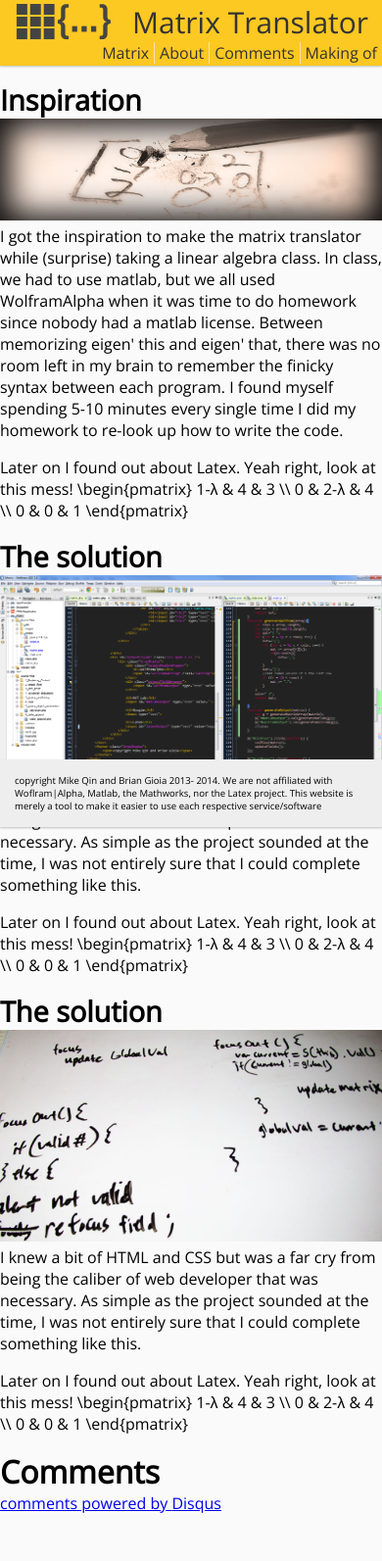
After one commit to 1mike12/matrix-translator, a PHP site: page /makingof.php in a window 390 px wide. The commit adds this page. Shown: the whole page at 98% size. Run offline with PHP 8.4, Linux system fonts and the light colour scheme; style sheets or scripts are compiled from the project's sources; some libraries are stand-ins or nearby versions.

Commit message:
added comments.php, makingof.php 	added some preliminary content to makingof
todo:
fix responsive on matrix page. widths broken again
fix footer not goign to bottom on comments.php
make buttons for row+,-

```diff
--- /dev/null
+++ b/css/makingof.css
@@ -0,0 +1,2 @@
+.article img {
+  max-width: 100%; }
--- a/css/style.css
+++ b/css/style.css
@@ -30,13 +30,13 @@ h1, h2, h3, h4, h5 {
   padding: 0;
   margin: 0; }
 
-h1 {
+#wrapper p {
+  margin-top: 0; }
+#wrapper h1 {
   font-size: 2em; }
-
-h2 {
+#wrapper h2 {
   font-size: 1.8em; }
-
-h3 {
+#wrapper h3 {
   font-size: 1.2em; }
 
 /*temporary background colors */
@@ -83,24 +83,24 @@ header {
       color: #333;
       display: block;
       text-decoration: none;
-      font-size: 100%; }
+      font-size: 16px; }
       header ul a:hover, header ul a:visited:hover {
         color: #FFF; }
 
 /*matrix */
-#matrixWrapper {
+#wrapper #matrixWrapper {
   width: 100%;
   float: left;
   margin-right: -315px; }
-  #matrixWrapper #matrixWrapperInner {
+  #wrapper #matrixWrapper #matrixWrapperInner {
     margin-right: 315px; }
-    #matrixWrapper #matrixWrapperInner #matrixOptions {
+    #wrapper #matrixWrapper #matrixWrapperInner #matrixOptions {
       margin-bottom: 15px; }
-      #matrixWrapper #matrixWrapperInner #matrixOptions input[type="text"] {
+      #wrapper #matrixWrapper #matrixWrapperInner #matrixOptions input[type="text"] {
         width: 3em; }
-      #matrixWrapper #matrixWrapperInner #matrixOptions input[type="button"] {
+      #wrapper #matrixWrapper #matrixWrapperInner #matrixOptions input[type="button"] {
         background: #fcc822; }
-    #matrixWrapper #matrixWrapperInner #matrixCanvas {
+    #wrapper #matrixWrapper #matrixWrapperInner #matrixCanvas {
       /*ACTUAL MATRIX TABLE INSIDE THIS CANVAS*/
       overflow: auto; }
 
--- a/footer.php
+++ b/footer.php
@@ -1,5 +1,5 @@
 <footer id="footer" class="dropShadow">
     <div id="footerPadding">
-        <span>copyright Mike Qin and Brian Gioia</span>
+        <span>copyright Mike Qin and Brian Gioia 2013- <?php echo date("Y");?>. We are not affiliated with Woflram|Alpha, Matlab, the Mathworks,  nor the Latex project. This website is merely a tool to make it easier to use each respective service/software</span>
     </div>
 </footer>
--- a/head.php
+++ b/head.php
@@ -19,6 +19,7 @@
     <link rel="stylesheet" href="css/style.css" />
     <link rel="stylesheet" href="css/about.css" />
     <link rel="stylesheet" href="css/matrix.css" />
+    <link rel="stylesheet" href="css/makingof.css" />
 
     <title>Matrix Translator</title>
 </head>
--- a/header.php
+++ b/header.php
@@ -11,7 +11,8 @@
         <ul>
             <li><a href="index.php">Matrix</a></li>
             <li><a href="about.php">About</a></li>
-            <li><a href="about.php">Making of</a></li>
+            <li><a href="comments.php">Comments</a></li>
+            <li><a href="makingof.php">Making of</a></li>
         </ul>
         <div style="clear:both"></div>
     </div>
--- /dev/null
+++ b/makingof.php
@@ -0,0 +1,65 @@
+<!DOCTYPE html>
+<html>
+    <?php include 'head.php' ?>
+    <body>
+        <?php include 'header.php' ?>
+        <div id="wrapper">
+            <div class="belt">
+                <div class="article">
+                    <h2>Inspiration</h2>
+                    <img src="making_of_images/broken_pencil.jpg" alt="broken pencil"/>
+                    <div class="articleContent">
+                        <p>
+                            I got the inspiration to make the matrix translator while (surprise) taking a linear algebra class. In class, we had to use matlab, but we all used WolframAlpha when it was time to do homework since nobody had a matlab license. Between memorizing eigen' this and eigen' that, there was no room left in my brain to remember the finicky syntax between each program. I found myself spending 5-10 minutes every single time I did my homework to re-look up how to write the code.</p>
+                        <p>
+                            Later on I found out about Latex. Yeah right, look at this mess! \begin{pmatrix} 1-λ & 4 & 3 \\ 0 & 2-λ & 4 \\ 0 & 0 & 1 \end{pmatrix}
+                        </p>
+                    </div>
+                </div>
+                <div class="article">
+                    <h2>The solution</h2>
+                    <img src="making_of_images/finishded_wolfram_translation.png" alt="finished code of wolfram translation"/>
+                    <div class="articleContent">
+                        <p>I knew a bit of HTML and CSS but was a far cry from being the caliber of web developer that was necessary. As simple as the project sounded at the time, I was not entirely sure that I could complete something like this.
+                        </p>
+                        <p>
+                            Later on I found out about Latex. Yeah right, look at this mess! \begin{pmatrix} 1-λ & 4 & 3 \\ 0 & 2-λ & 4 \\ 0 & 0 & 1 \end{pmatrix}
+                        </p>
+                    </div>
+                </div>
+                <div class="article">
+                    <h2>The solution</h2>
+                    <img src="making_of_images/whiteboard_brainstorming.JPG" alt="finished code of wolfram translation"/>
+                    <div class="articleContent">
+                        <p>I knew a bit of HTML and CSS but was a far cry from being the caliber of web developer that was necessary. As simple as the project sounded at the time, I was not entirely sure that I could complete something like this.
+                        </p>
+                        <p>
+                            Later on I found out about Latex. Yeah right, look at this mess! \begin{pmatrix} 1-λ & 4 & 3 \\ 0 & 2-λ & 4 \\ 0 & 0 & 1 \end{pmatrix}
+                        </p>
+                    </div>
+                </div>
+                <div id="diqusWrapper">
+                    <h1>Comments</h1>
+                    <div id="disqus_thread"></div>
+                    <script type="text/javascript">
+                        /* * * CONFIGURATION VARIABLES: EDIT BEFORE PASTING INTO YOUR WEBPAGE * * */
+                        var disqus_shortname = 'matrixtranslator'; // required: replace example with your forum shortname
+
+                        /* * * DON'T EDIT BELOW THIS LINE * * */
+                        (function() {
+                            var dsq = document.createElement('script');
+                            dsq.type = 'text/javascript';
+                            dsq.async = true;
+                            dsq.src = '//' + disqus_shortname + '.disqus.com/embed.js';
+                            (document.getElementsByTagName('head')[0] || document.getElementsByTagName('body')[0]).appendChild(dsq);
+                        })();
+                    </script>
+                    <noscript>Please enable JavaScript to view the <a href="http://disqus.com/?ref_noscript">comments powered by Disqus.</a></noscript>
+                    <a href="http://disqus.com" class="dsq-brlink">comments powered by <span class="logo-disqus">Disqus</span></a>
+
+                </div>
+            </div>
+        </div>
+        <?php include 'footer.php' ?>
+    </body>
+</html>
--- a/scripts/script.js
+++ b/scripts/script.js
@@ -194,6 +194,10 @@ $(document).ready(function() {
         $("#latexOutput").val(generateLatex(array, currentBracketType));
     }
 
+    $("#latexButtons").on("click","input", function(){
+        generateOutput(matrixTable);
+    });
+
     //trigger field expansion
     $("#matrix").on("focus", "input:text", function() {
         var $this = $(this);
--- /dev/null
+++ b/scss/makingof.scss
@@ -0,0 +1,3 @@
+.article{
+    img{max-width:100%;}
+}
--- a/scss/style.scss
+++ b/scss/style.scss
@@ -52,9 +52,12 @@ a, img {
 
 /*font resets*/
 h1, h2, h3, h4, h5 {padding:0; margin:0;}
+#wrapper{
+    p{margin-top:0;}
     h1{font-size:2em;}
     h2{font-size:1.8em;}
     h3{font-size:1.2em;}
+}
 
 /*temporary background colors */
 .dropShadow{
@@ -101,12 +104,13 @@ header{
             color:#333;
             display:block;
             text-decoration:none;
-            font-size:100%;
+            font-size:16px;
         }
     }
 }
 
 /*matrix */
+#wrapper{
     #matrixWrapper{
         width:100%;
         float:left;
@@ -125,6 +129,8 @@ header{
             }
         }
     }
+}
+
 
 /*output column stuff*/
 
```
Also changed, not shown: comments.php (added, +41 -0 lines), making_of_images/broken_pencil.jpg (added), making_of_images/finishded_wolfram_translation.png (added), making_of_images/whiteboard_brainstorming.JPG (added). Lines whose indentation alone changed are shown as unchanged.
